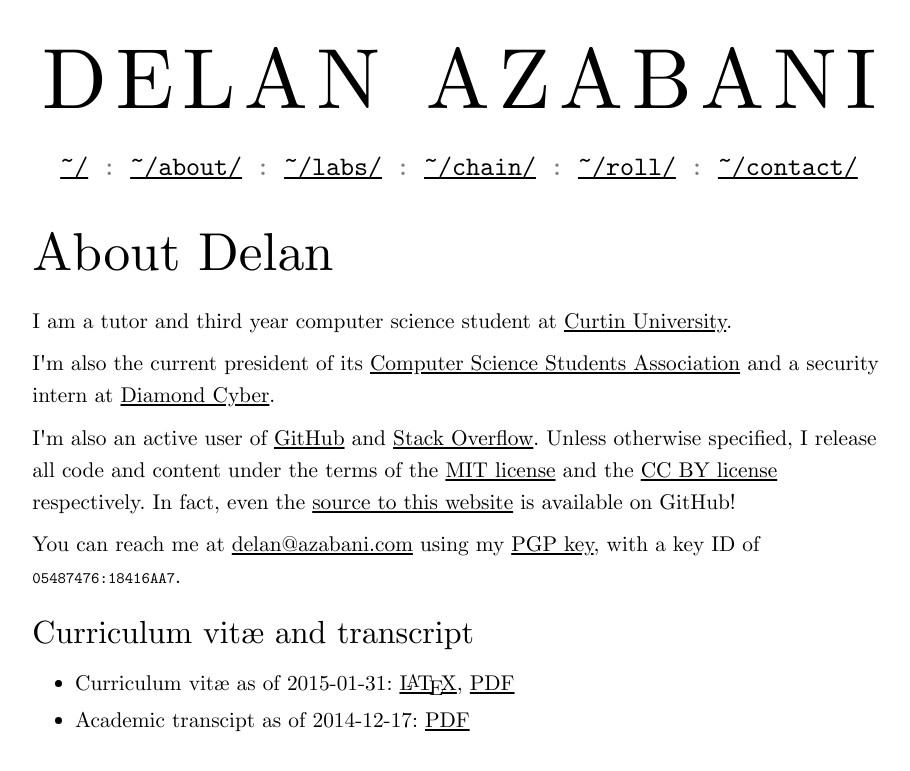
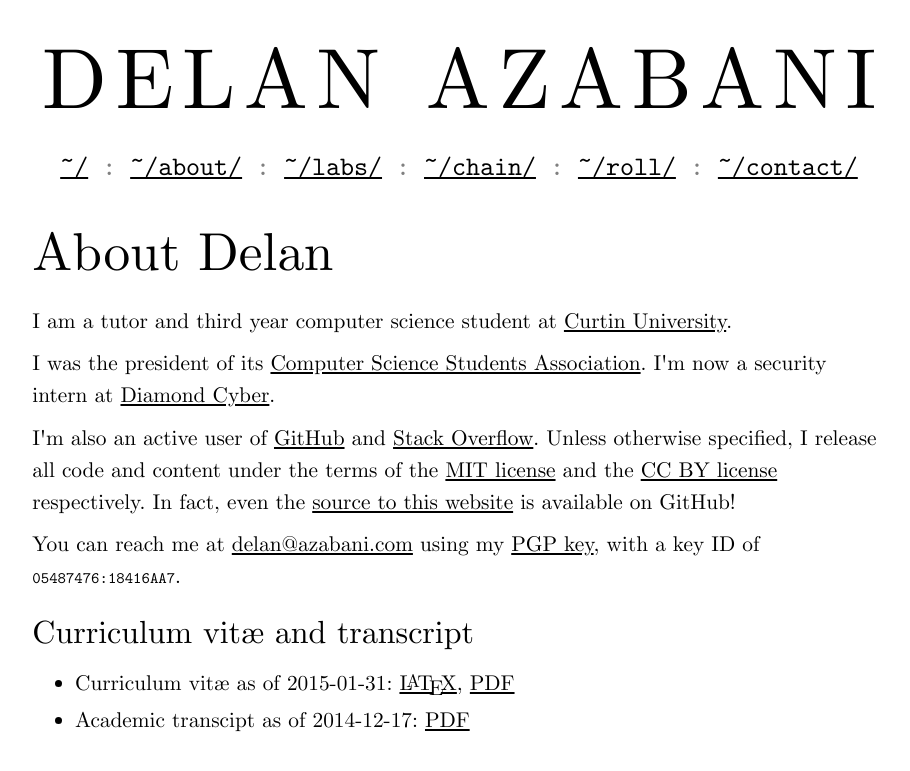
Before and after one commit to delan/www.azabani.com, a Jekyll site: the page built from about/index.html, in a window 1280 px wide. Shown: the top 771 px of the page, without its empty margins (181-1091 px from the left). Built offline with Jekyll 4.4.1, drawn with Linux system fonts in a browser that asks for light colours.

Commit message:
Update index.html

```diff
--- a/about/index.html
+++ b/about/index.html
@@ -6,9 +6,9 @@
 <p>I am a tutor and third year computer science student at <a
 href="https://www.curtin.edu.au/">Curtin University</a>.
 
-<p>I'm also the current president of its <a href="https://www.comssa.org.au/"
->Computer Science Students Association</a> and a security intern at <a
-href="https://diamondcyber.com/">Diamond Cyber</a>.
+<p>I was the president of its <a href="https://www.comssa.org.au/"
+>Computer Science Students Association</a>. I'm now a security intern
+at <a href="https://diamondcyber.com/">Diamond Cyber</a>.
 
 <p>I'm also an active user of <a href="https://github.com/delan">GitHub</a> and
 <a href="https://stackoverflow.com/u/330644">Stack Overflow</a>. Unless
```
